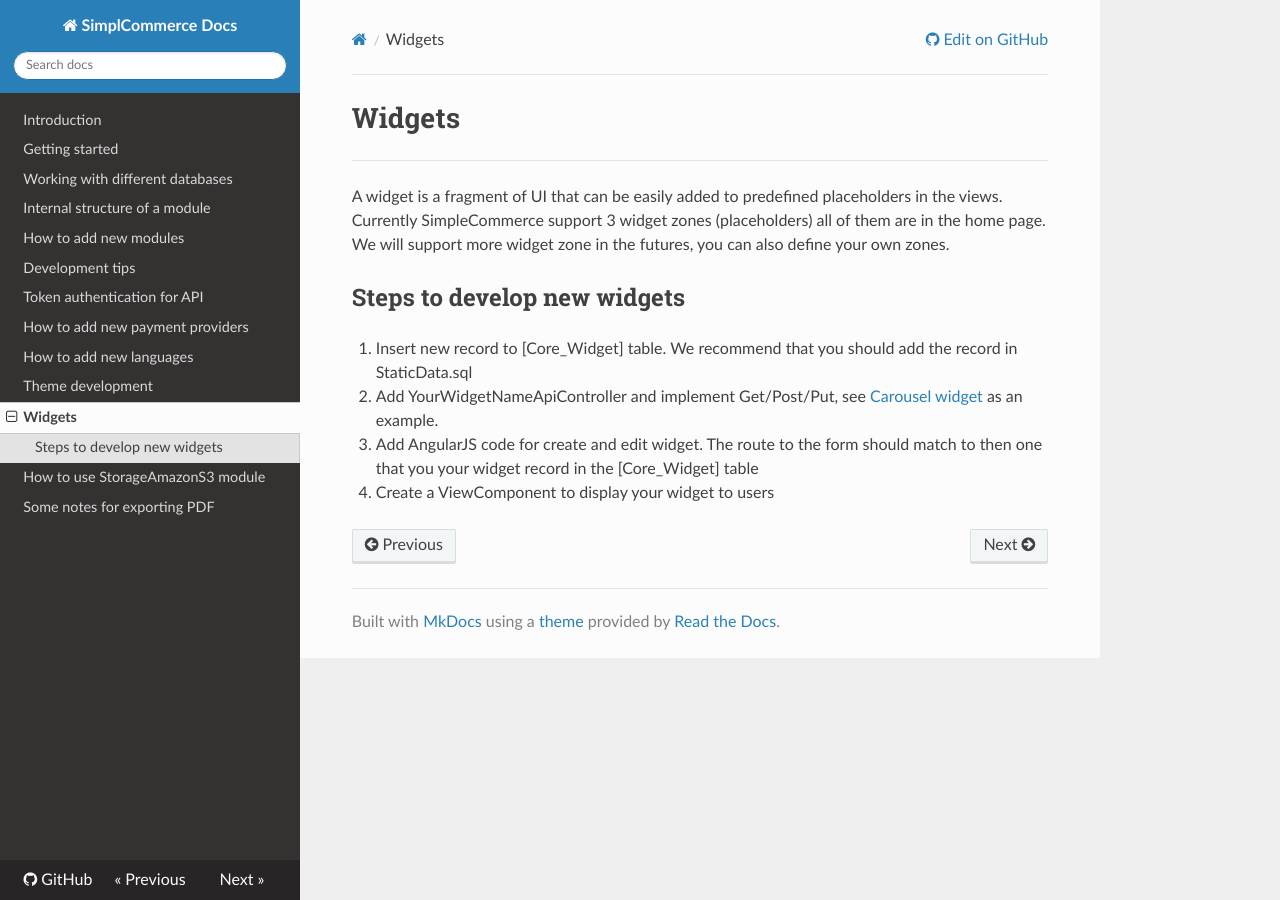
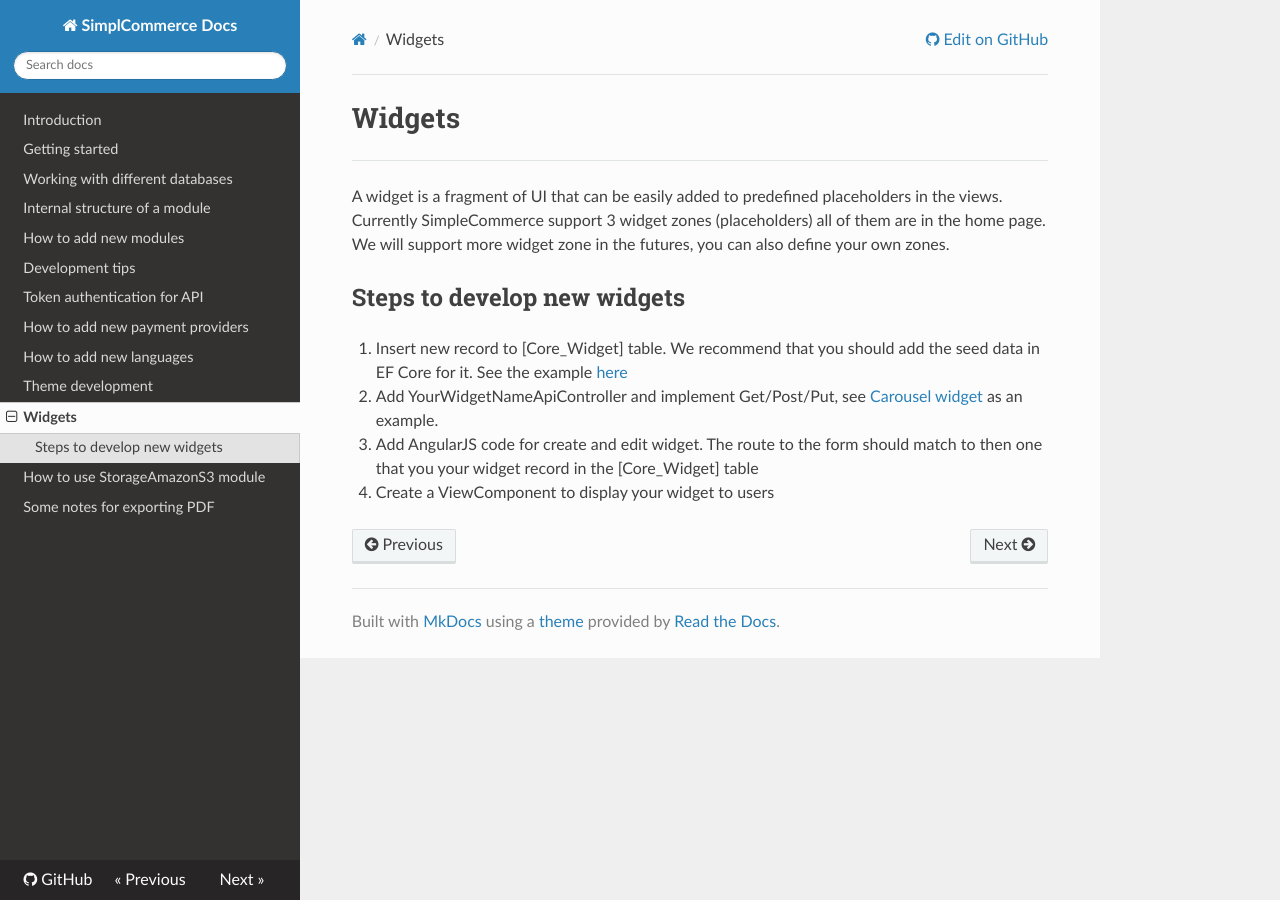
Before and after one commit to simplcommerce/docs, an MkDocs documentation site: the page built from docs/widgets.md, in a window 1280 px wide. Built offline with MkDocs 1.6.1, drawn with Linux system fonts in a browser that asks for light colours; nearby versions of some CDN libraries; old or Windows-style settings are respelled for this version of MkDocs.

Commit message:
Update widgets.md

```diff
--- a/docs/widgets.md
+++ b/docs/widgets.md
@@ -6,7 +6,7 @@ A widget is a fragment of UI that can be easily added to predefined placeholders
 
 ## Steps to develop new widgets
 
-1. Insert new record to [Core_Widget] table. We recommend that you should add the record in StaticData.sql
+1. Insert new record to [Core_Widget] table. We recommend that you should add the seed data in EF Core for it. See the example [here](https://github.com/simplcommerce/SimplCommerce/blob/f485ed52c9416ca1dd52fdef433caae94447bed7/src/Modules/SimplCommerce.Module.Cms/Data/CmsCustomModelBuilder.cs#L22)
 2. Add YourWidgetNameApiController and implement Get/Post/Put, see [Carousel widget](https://github.com/simplcommerce/SimplCommerce/blob/master/src/Modules/SimplCommerce.Module.Cms/Controllers/CarouselWidgetApiController.cs) as an example.
 3. Add AngularJS code for create and edit widget. The route to the form should match to then one that you your widget record in the [Core_Widget] table
 4. Create a ViewComponent to display your widget to users
```
